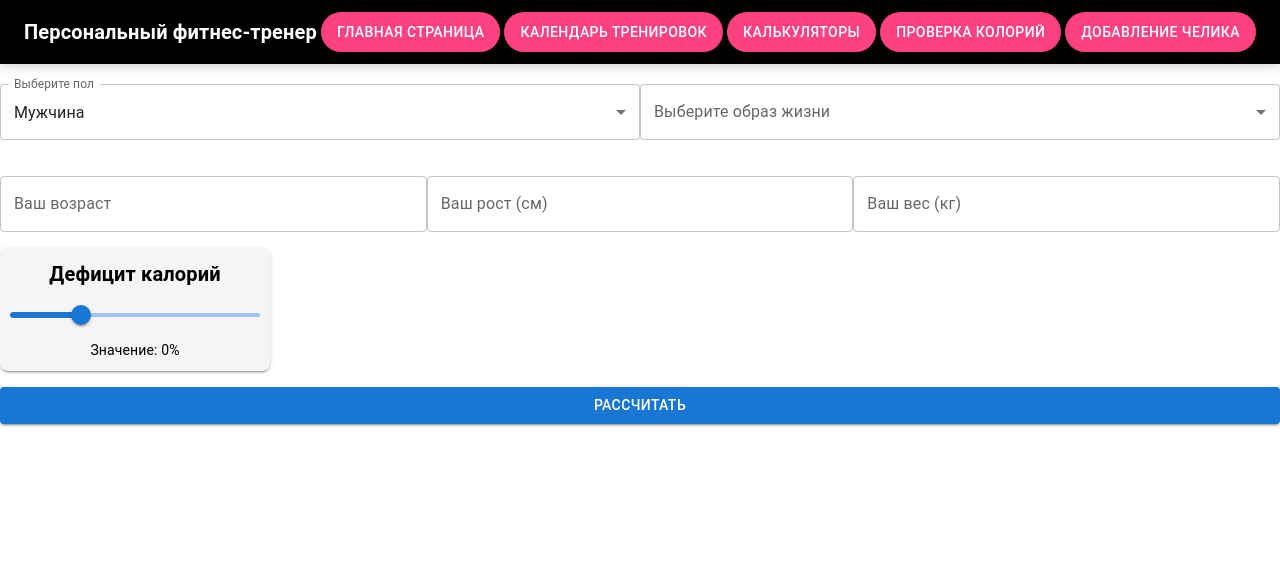
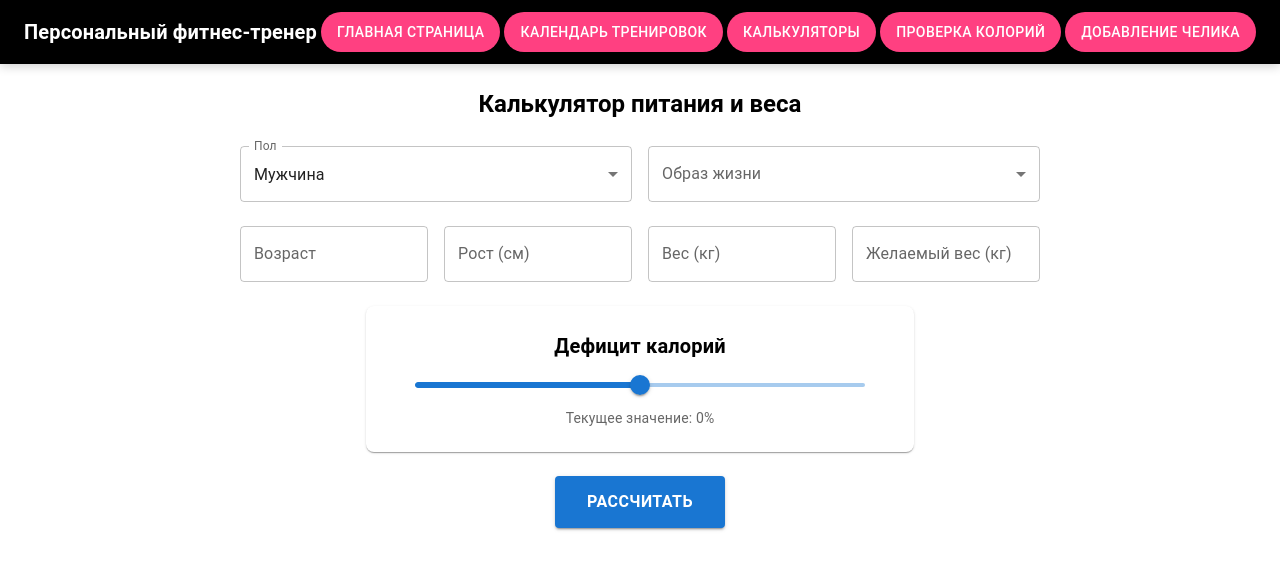
Before and after one commit to pirramida/TaskListManagement, a React (Create React App) app in the folder app/: page /calculators in a window 1280 px wide. Shown: the top 570 px of the page. Built offline with nearby package versions, Linux system fonts and the light colour scheme.

Commit message:
update BZU

```diff
--- a/app/src/components/CalcBZU.tsx
+++ b/app/src/components/CalcBZU.tsx
@@ -1,13 +1,13 @@
 import React, { useState } from "react";
-import { Box, TextField, MenuItem, Slider, Typography, Button } from "@mui/material";
+import { Box, TextField, MenuItem, Slider, Typography, Button, Grid, Paper } from "@mui/material";
 
 const CalcBZU = () => {
   const liseStile = [
-    { label: 'Сидячий образ жизни', value: 1.2 },
-    { label: 'Занимаюсь спортом 1-3 раза в неделю', value: 1.375 },
-    { label: 'Тренировки 4-5 раз в неделю', value: 1.55 },
-    { label: 'Тренировки 6-7 раз в неделю', value: 1.725 },
-    { label: 'Тренировки дважды в день', value: 1.9 },
+    { label: 'Сидячий образ жизни', value: 1.2, minValue: 0.8, maxValue: 1.2, carbsMin: 3, carbsMax: 4},
+    { label: 'Занимаюсь спортом 1-3 раза в неделю', value: 1.375, minValue: 1.2, maxValue: 1.8, carbsMin: 4, carbsMax: 5},
+    { label: 'Тренировки 4-5 раз в неделю', value: 1.55, minValue: 1.5, maxValue: 2.2, carbsMin: 6, carbsMax: 7 },
+    { label: 'Тренировки 6-7 раз в неделю', value: 1.725, minValue: 1.5, maxValue: 2.2, carbsMin: 8, carbsMax: 9 },
+    { label: 'Тренировки дважды в день', value: 1.9, minValue: 1.5, maxValue: 2.2, carbsMin: 9, carbsMax: 10 },
   ];
 
   const genderList = [
@@ -21,14 +21,21 @@ const CalcBZU = () => {
     age: '',
     height: '',
     weight: '',
+    weightWant: '',
   });
 
   const [sliderValue, setSliderValue] = useState(0);
   const [calories, setCalories] = useState(0);
   const [macros, setMacros] = useState({
     proteins: 0,
-    fats: 0,
-    carbs: 0,
+    fatsMin: 0,
+    fatsMax: 0,
+    carbsMin: 0,
+    carbsMax: 0,
+    proteinNeedMin: 0,
+    proteinNeedMax: 0,
+    countSubtract3: 0,
+    countSubtract2: 0,
   });
 
   const handleMulti = (field: string, value: any) => {
@@ -43,7 +50,7 @@ const CalcBZU = () => {
   };
 
   const calculateBMR = () => {
-    const { gender, age, height, weight, lifeStyle } = formData;
+    const { gender, age, height, weight, lifeStyle, weightWant } = formData;
 
     if (!age || !height || !weight || !lifeStyle) return; // Не вычисляем, если данные неполные
 
@@ -58,6 +65,17 @@ const CalcBZU = () => {
 
     // Учитываем коэффициент образа жизни
     const lifeStyleFactor = liseStile.find((item) => item.label === lifeStyle)?.value || 1;
+
+    const lifeStyleFactor1 = liseStile.find((item) => item.label === lifeStyle)?.minValue || 1;
+    const lifeStyleFactor2 = liseStile.find((item) => item.label === lifeStyle)?.maxValue || 1;
+
+    const lifeStyleFactorCarbsMin = liseStile.find((item) => item.label === lifeStyle)?.carbsMin || 1;
+    const lifeStyleFactorCarbsMax = liseStile.find((item) => item.label === lifeStyle)?.carbsMax || 1;
+
+    const proteinNeedMin = Number(weight) * lifeStyleFactor1;
+    const proteinNeedMax = Number(weight) * lifeStyleFactor2;
+
+
     const totalCalories = bmr * lifeStyleFactor;
 
     // Учитываем дефицит калорий по ползунку
@@ -67,27 +85,79 @@ const CalcBZU = () => {
 
     // Рассчитываем макронутриенты
     const proteins = adjustedCalories * 0.3 / 4; // 30% на белки (1 г белка = 4 ккал)
-    const fats = adjustedCalories * 0.3 / 9; // 30% на жиры (1 г жира = 9 ккал)
-    const carbs = adjustedCalories * 0.4 / 4; // 40% на углеводы (1 г углеводов = 4 ккал)
+    const fatsMin = adjustedCalories * 0.2 / 9; // 30% на жиры (1 г жира = 9 ккал)
+    const fatsMax = adjustedCalories * 0.35 / 9; // 30% на жиры (1 г жира = 9 ккал)
+
+    const carbsMin = Number(weightWant) * lifeStyleFactorCarbsMin; // 40% на углеводы (1 г углеводов = 4 ккал)
+    const carbsMax = Number(weightWant) * lifeStyleFactorCarbsMax; // 40% на углеводы (1 г углеводов = 4 ккал)
+
+
+    const weightDifference = Number(weight) - Number(weightWant) >= 0 ? Number(weight) - Number(weightWant) : Number(weightWant) - Number(weight);
+    // const weightDifference = Number(weight) - Number(weightWant);
+
+    let countSubtract3 = 0; // Счётчик для вычитания 3
+    let countSubtract2 = 0; // Счётчик для вычитания 2
+    let currentDifference1 = weightDifference;
+    let currentDifference2 = weightDifference;
+
+    // Цикл вычитания 3
+    while (currentDifference1 > 0) {
+      currentDifference1 -= 3;
+        countSubtract3++;
+    }
+
+    // Цикл вычитания 2
+    while (currentDifference2 > 0) {
+      currentDifference2 -= 2;
+        countSubtract2++;
+    }
+
+    console.log(`Количество вычитаний 3: ${countSubtract3}`);
+    console.log(`Количество вычитаний 2: ${countSubtract2}`);
+    // console.log(`Остаток: ${currentDifference}`);
 
     setMacros({
       proteins: Number(proteins.toFixed(2)),
-      fats: Number(fats.toFixed(2)),
-      carbs: Number(carbs.toFixed(2)),
+      fatsMin: Number(fatsMin.toFixed(2)),
+      fatsMax: Number(fatsMax.toFixed(2)),
+      carbsMin: Number(carbsMin.toFixed(2)),
+      carbsMax: Number(carbsMax.toFixed(2)),
+
+      proteinNeedMin: Number(proteinNeedMin.toFixed(2)),
+      proteinNeedMax: Number(proteinNeedMax.toFixed(2)),
+      countSubtract3: Number(countSubtract3.toFixed(2)),
+      countSubtract2: Number(countSubtract2.toFixed(2))
     });
   };
 
   return (
-    <Box sx={{ display: 'flex', flexDirection: 'column', gap: 2 }}>
-      {/* Выбор пола и образа жизни */}
-      <Box sx={{ display: 'flex' }}>
+    <Box sx={{
+      display: 'flex',
+      flexDirection: 'column',
+      alignItems: 'center',
+      gap: 3,
+      maxWidth: 800,
+      mx: 'auto',
+      p: 3
+    }}>
+      {/* Заголовок формы */}
+      <Typography variant="h5" sx={{ fontWeight: 'bold', mb: 2, marginBottom: '2px'}}>
+        Калькулятор питания и веса
+      </Typography>
+
+      {/* Блок выбора пола и образа жизни */}
+      <Box sx={{
+        display: 'flex',
+        gap: 2,
+        width: '100%'
+      }}>
         <TextField
-          sx={{ marginTop: '20px' }}
           select
-          label="Выберите пол"
+          label="Пол"
           fullWidth
           value={formData.gender}
           onChange={(e) => handleMulti('gender', e.target.value)}
+          sx={{ flex: 1 }}
         >
           {genderList.map((humen) => (
             <MenuItem key={humen.label} value={humen.value}>
@@ -95,13 +165,14 @@ const CalcBZU = () => {
             </MenuItem>
           ))}
         </TextField>
+
         <TextField
-          sx={{ marginTop: '20px' }}
           select
-          label="Выберите образ жизни"
+          label="Образ жизни"
           fullWidth
           value={formData.lifeStyle}
           onChange={(e) => handleMulti('lifeStyle', e.target.value)}
+          sx={{ flex: 1 }}
         >
           {liseStile.map((life) => (
             <MenuItem key={life.label} value={life.label}>
@@ -111,91 +182,232 @@ const CalcBZU = () => {
         </TextField>
       </Box>
 
-      {/* Ввод возраста, роста и веса */}
-      <Box sx={{ display: 'flex', justifyContent: 'flex-end', marginTop: '20px' }}>
+      {/* Блок числовых параметров */}
+      <Box sx={{
+        display: 'grid',
+        gridTemplateColumns: { xs: '1fr', sm: 'repeat(2, 1fr)', md: 'repeat(4, 1fr)' },
+        gap: 2,
+        width: '100%'
+      }}>
         <TextField
-          label="Ваш возраст"
+          label="Возраст"
           type="number"
           fullWidth
           value={formData.age}
           onChange={(e) => handleMulti('age', e.target.value)}
         />
         <TextField
-          label="Ваш рост (см)"
+          label="Рост (см)"
           type="number"
           fullWidth
           value={formData.height}
           onChange={(e) => handleMulti('height', e.target.value)}
         />
         <TextField
-          label="Ваш вес (кг)"
+          label="Вес (кг)"
           type="number"
           fullWidth
           value={formData.weight}
           onChange={(e) => handleMulti('weight', e.target.value)}
         />
+        <TextField
+          label="Желаемый вес (кг)"
+          type="number"
+          fullWidth
+          value={formData.weightWant}
+          onChange={(e) => handleMulti('weightWant', e.target.value)}
+        />
       </Box>
 
-      {/* Ползунок */}
+      {/* Ползунок дефицита калорий */}
       <Box
         sx={{
-          width: 250,
+          width: '100%',
+          maxWidth: 500,
           display: 'flex',
           flexDirection: 'column',
           alignItems: 'center',
-          padding: '10px',
-          backgroundColor: '#f5f5f5',
-          borderRadius: '8px',
-          boxShadow: 2,
-          alignContent: 'center',
+          p: 3,
+          backgroundColor: 'background.paper',
+          borderRadius: 2,
+          boxShadow: 1,
         }}
       >
-        <Typography variant="h6" sx={{ fontWeight: 'bold', marginBottom: '10px' }}>
+        <Typography variant="h6" sx={{ fontWeight: 'bold', mb: 1 }}>
           Дефицит калорий
         </Typography>
         <Slider
           value={sliderValue}
-          min={-10}
+          min={-25}
           max={25}
           step={5}
           onChange={handleChangeSlider}
           valueLabelDisplay="auto"
-          valueLabelFormat={(value) => value}
-          sx={{ width: '100%', marginBottom: '10px' }}
+          valueLabelFormat={(value) => `${value}%`}
+          sx={{ width: '90%', mb: 1 }}
         />
-        <Typography variant="body1" sx={{ fontSize: '14px' }}>
-          Значение: {sliderValue}%
+        <Typography variant="body2" color="text.secondary">
+          Текущее значение: {sliderValue}%
         </Typography>
       </Box>
 
-      {/* Кнопка для расчета */}
-      <Button variant="contained" color="primary" onClick={calculateBMR}>
+      {/* Кнопка расчета */}
+      <Button
+        variant="contained"
+        size="large"
+        onClick={calculateBMR}
+        sx={{
+          width: { xs: '100%', sm: 'auto' },
+          px: 4,
+          py: 1.5,
+          fontSize: 16,
+          fontWeight: 'bold'
+        }}
+      >
         Рассчитать
       </Button>
 
-      {/* Результаты */}
+      {/* Блок результатов */}
       {calories > 0 && (
-        <Box sx={{ marginTop: '20px', padding: '20px', backgroundColor: '#f0f0f0', borderRadius: '8px', boxShadow: 3 }}>
-            <Typography variant="h6" sx={{ fontWeight: 'bold', marginBottom: '15px' }}>
-            Результаты расчета
+        <Box sx={{
+          width: '100%',
+          p: 3,
+          padding: '0px',
+          backgroundColor: 'background.paper',
+          borderRadius: 2,
+          boxShadow: 1,
+          mt: 2
+        }}>
+          {/* Заголовок с декоративным акцентом */}
+          <Box sx={{
+            textAlign: 'center',
+            mb: 3,
+            padding: '0px important!',
+            position: 'relative',
+            '&:after': {
+              content: '""',
+              display: 'block',
+              width: 60,
+              height: 4,
+              backgroundColor: 'primary.main',
+              mx: 'auto',
+              mt: 1,
+              borderRadius: 2
+            }
+          }}>
+            <Typography variant="h6" sx={{
+              fontWeight: 700,
+              color: 'text.primary',
+              letterSpacing: 0.5
+            }}>
+              Ваши результаты
             </Typography>
+          </Box>
 
-            <Box sx={{ display: 'flex', flexDirection: 'column', gap: 2 }}>
-            <Typography variant="body1" sx={{ fontSize: '16px', fontWeight: 'bold' }}>
-                Калории: <span style={{ fontWeight: 'normal' }}>{calories.toFixed(2)} ккал</span>
-            </Typography>
-            <Typography variant="body1" sx={{ fontSize: '16px', fontWeight: 'bold' }}>
-                Белки: <span style={{ fontWeight: 'normal' }}>{macros.proteins} г</span>
-            </Typography>
-            <Typography variant="body1" sx={{ fontSize: '16px', fontWeight: 'bold' }}>
-                Жиры: <span style={{ fontWeight: 'normal' }}>{macros.fats} г</span>
-            </Typography>
-            <Typography variant="body1" sx={{ fontSize: '16px', fontWeight: 'bold' }}>
-                Углеводы: <span style={{ fontWeight: 'normal' }}>{macros.carbs} г</span>
-            </Typography>
+          {/* Список результатов в карточках */}
+          <Box sx={{
+            display: 'grid',
+            gridTemplateColumns: { xs: '1fr', sm: '1fr 1fr' },
+            gap: 2,
+            mb: 2
+          }}>
+            {/* Карточка калорий */}
+            <Paper elevation={0} sx={{
+              p: 2,
+              borderRadius: 2,
+              backgroundColor: 'rgba(63, 81, 181, 0.05)'
+            }}>
+              <Typography variant="subtitle2" sx={{
+                color: 'text.secondary',
+                mb: 0.5,
+                fontSize: 12
+              }}>
+                Калории
+              </Typography>
+              <Typography variant="h6" sx={{ fontWeight: 600 }}>
+                {calories.toFixed(0)} <span style={{ fontSize: 14, fontWeight: 400 }}>ккал</span>
+              </Typography>
+            </Paper>
+
+            {/* Карточка белков */}
+            <Paper elevation={0} sx={{
+              p: 2,
+              borderRadius: 2,
+              backgroundColor: 'rgba(76, 175, 80, 0.05)'
+            }}>
+              <Typography variant="subtitle2" sx={{
+                color: 'text.secondary',
+                mb: 0.5,
+                fontSize: 12
+              }}>
+                Белки
+              </Typography>
+              <Typography variant="h6" sx={{ fontWeight: 600 }}>
+                {macros.proteinNeedMin}-{macros.proteinNeedMax} <span style={{ fontSize: 14, fontWeight: 400 }}>г</span>
+              </Typography>
+            </Paper>
+
+            {/* Карточка жиров */}
+            <Paper elevation={0} sx={{
+              p: 2,
+              borderRadius: 2,
+              backgroundColor: 'rgba(255, 193, 7, 0.05)'
+            }}>
+              <Typography variant="subtitle2" sx={{
+                color: 'text.secondary',
+                mb: 0.5,
+                fontSize: 12
+              }}>
+                Жиры
+              </Typography>
+              <Typography variant="h6" sx={{ fontWeight: 600 }}>
+                {macros.fatsMin}-{macros.fatsMax} <span style={{ fontSize: 14, fontWeight: 400 }}>г</span>
+              </Typography>
+            </Paper>
+
+            {/* Карточка углеводов */}
+            <Paper elevation={0} sx={{
+              p: 2,
+              borderRadius: 2,
+              backgroundColor: 'rgba(233, 30, 99, 0.05)'
+            }}>
+              <Typography variant="subtitle2" sx={{
+                color: 'text.secondary',
+                mb: 0.5,
+                fontSize: 12
+              }}>
+                Углеводы
+              </Typography>
+              <Typography variant="h6" sx={{ fontWeight: 600 }}>
+                {macros.carbsMin}-{macros.carbsMax} <span style={{ fontSize: 14, fontWeight: 400 }}>г</span>
+              </Typography>
+            </Paper>
+          </Box>
+
+          {/* Блок времени с иконкой */}
+          <Paper elevation={0} sx={{
+            p: 2,
+            borderRadius: 2,
+            backgroundColor: 'rgba(158, 158, 158, 0.05)',
+            mt: 1,
+            display: 'flex',
+            alignItems: 'center',
+            gap: 2
+          }}>
+            <Box>
+              <Typography variant="subtitle2" sx={{
+                color: 'text.secondary',
+                fontSize: 12
+              }}>
+                До желаемого веса
+              </Typography>
+              <Typography variant="body1" sx={{ fontWeight: 500 }}>
+                {formData.weightWant} кг · {macros.countSubtract3}-{macros.countSubtract2} месяцев
+              </Typography>
             </Box>
+          </Paper>
         </Box>
-        )}
+      )}
     </Box>
   );
 };
```
